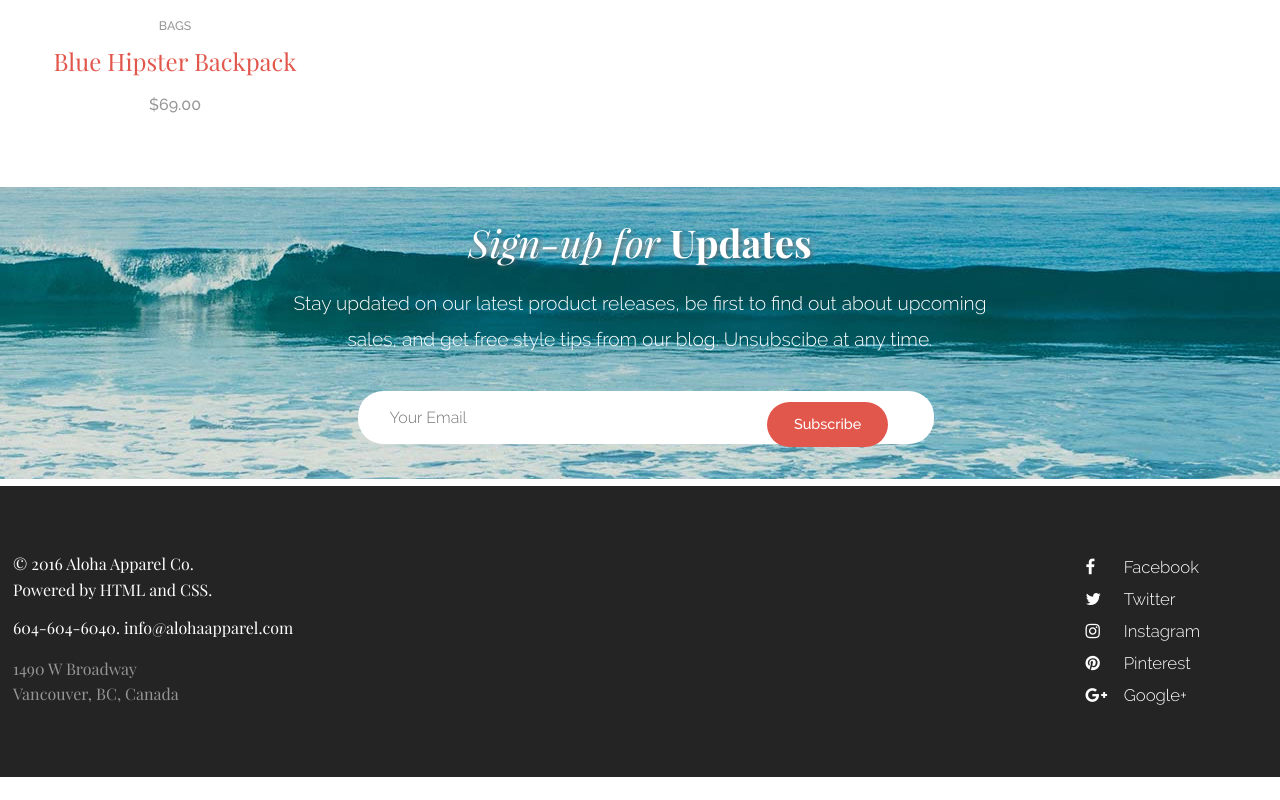
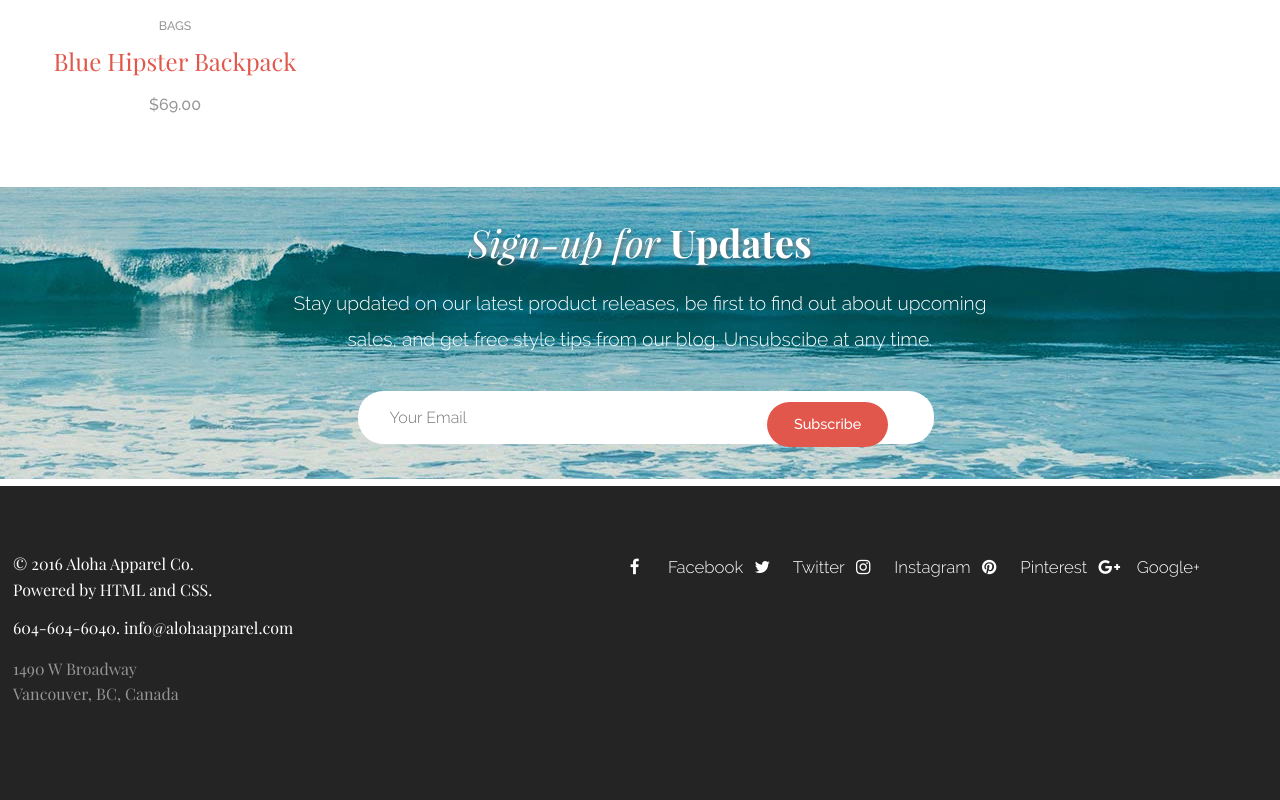
Before and after one commit to mr-moto/Aloha-Project-1b, a plain HTML site: page index.html in a window 1280 px wide. Shown: the part 2452-3252 px from the top of the page. Before the commit the page ends 3229 px from the top, so only its background shows below. Drawn offline with Linux system fonts and the light colour scheme.

Commit message:
fixed footer

```diff
--- a/css/style.css
+++ b/css/style.css
@@ -232,14 +232,13 @@ button:hover {
 .footer {
     background-color: #242424;
     color: white;
-    padding-top: 50px;
-    padding-bottom: 30px;
+    padding: 53px 0;
 }
 .footer-text {
     line-height: 1.5;
     font-family: 'playfair_displayregular', sans-serif;
     font-size: 0.88rem;
-    padding-bottom: 33px;
+    margin-bottom: 30px;
 }
 .copyright {
     padding-bottom: 12px;
@@ -258,19 +257,20 @@ button:hover {
 }
 .social-media {
     font-size: 0.9rem;
-    padding-bottom: 58px;
+}
+.social-media li {
+    display: inline-block;
 }
 i {
-    display: block;
     color: white;
-    padding: 0 5.5px;
+    padding: 0 7px;
     cursor: pointer;
 }
 i:hover {
     color: #b64036;
 }
 .icon-text { /*text vertical instead of horizontal*/
-    visibility: hidden;
+    display: none;
     font-family: 'ralewaylight', sans-serif;
 }
 
```
Also changed, not shown: 6 other files.
